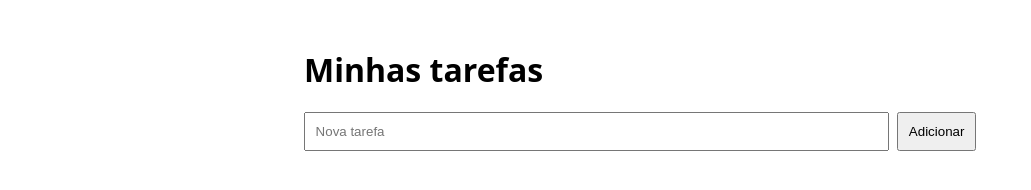
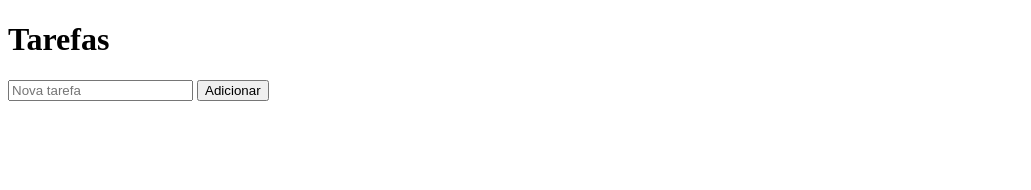
Before and after one commit to eduardochrystian7-ops/projeto-infraestrutura, a plain HTML site: page conf/index.html in a window 1280 px wide. Both pictures are taken after typing "Sample" into the empty fields and a click on the button "Adicionar". Shown: the whole page, without its empty margins (0-1031 px from the left). Drawn offline with Linux system fonts and the light colour scheme; no server answers.

```diff
--- a/conf/index.html
+++ b/conf/index.html
@@ -1 +1,29 @@
-<!doctype html><html lang="pt-BR"><meta charset="utf-8"><title>Tarefas</title><style>body{font-family:system-ui;max-width:42rem;margin:3rem auto;padding:0 1rem}form{display:flex;gap:.5rem}input{flex:1;padding:.6rem}button{padding:.6rem}li{margin:.6rem 0}</style><h1>Minhas tarefas</h1><form id="f"><input id="t" placeholder="Nova tarefa" required><button>Adicionar</button></form><ul id="lista"></ul><script>const l=document.querySelector('#lista'),f=document.querySelector('#f'),t=document.querySelector('#t');async function carregar(){let r=await fetch('/api/tarefas');l.innerHTML=(await r.json()).map(x=>`<li><label><input type=checkbox ${x.feita?'checked':''} onchange="feito(${x.id},this.checked)"> ${x.titulo}</label> <button onclick="apagar(${x.id})">Excluir</button></li>`).join('')}async function feito(id,feita){await fetch('/api/tarefas/'+id,{method:'PATCH',headers:{'Content-Type':'application/json'},body:JSON.stringify({feita})});carregar()}async function apagar(id){await fetch('/api/tarefas/'+id,{method:'DELETE'});carregar()}f.onsubmit=async e=>{e.preventDefault();await fetch('/api/tarefas',{method:'POST',headers:{'Content-Type':'application/json'},body:JSON.stringify({titulo:t.value})});t.value='';carregar()};carregar()</script></html>
+<!doctype html>
+<html lang="pt-BR">
+<head><meta charset="utf-8"><title>Tarefas</title></head>
+<body>
+  <h1>Tarefas</h1>
+  <input id="titulo" placeholder="Nova tarefa">
+  <button onclick="criar()">Adicionar</button>
+  <ul id="lista"></ul>
+  <script>
+    async function carregar() {
+      const r = await fetch('/api/tarefas');
+      const tarefas = await r.json();
+      document.getElementById('lista').innerHTML = tarefas
+        .map(t => '<li>' + t.titulo + (t.feita ? ' (feita)' : '') + '</li>').join('');
+    }
+    async function criar() {
+      const campo = document.getElementById('titulo');
+      await fetch('/api/tarefas', {
+        method: 'POST',
+        headers: {'Content-Type': 'application/json'},
+        body: JSON.stringify({titulo: campo.value})
+      });
+      campo.value = '';
+      carregar();
+    }
+    carregar();
+  </script>
+</body>
+</html>
--- /dev/null
+++ b/docs/evidencias/antes.json
@@ -0,0 +1 @@
+[{"id":1,"titulo":"Teste de Persistencia","feita":false}]
--- /dev/null
+++ b/docs/evidencias/depois.json
@@ -0,0 +1 @@
+[{"id":1,"titulo":"Teste de Persistencia","feita":false}]
```
Also changed, not shown: 6 other files.
